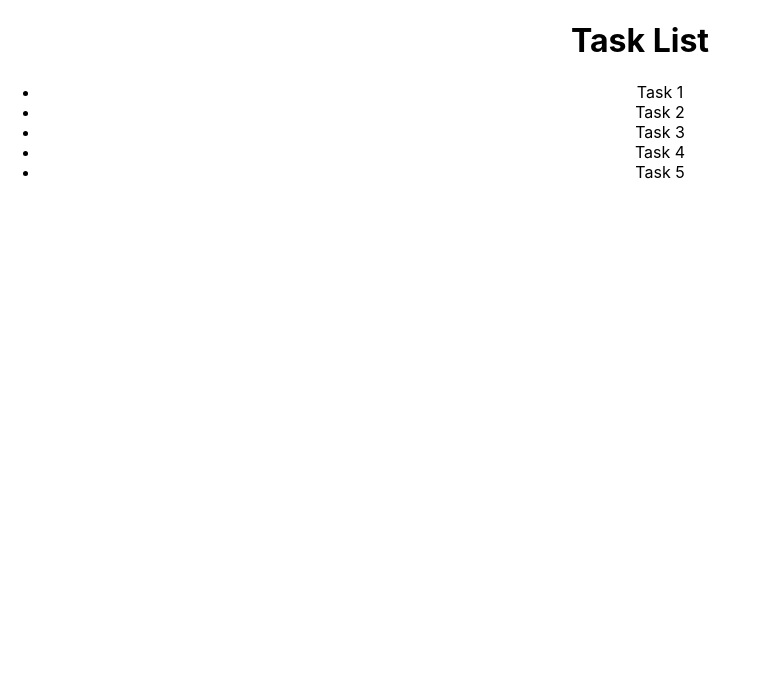
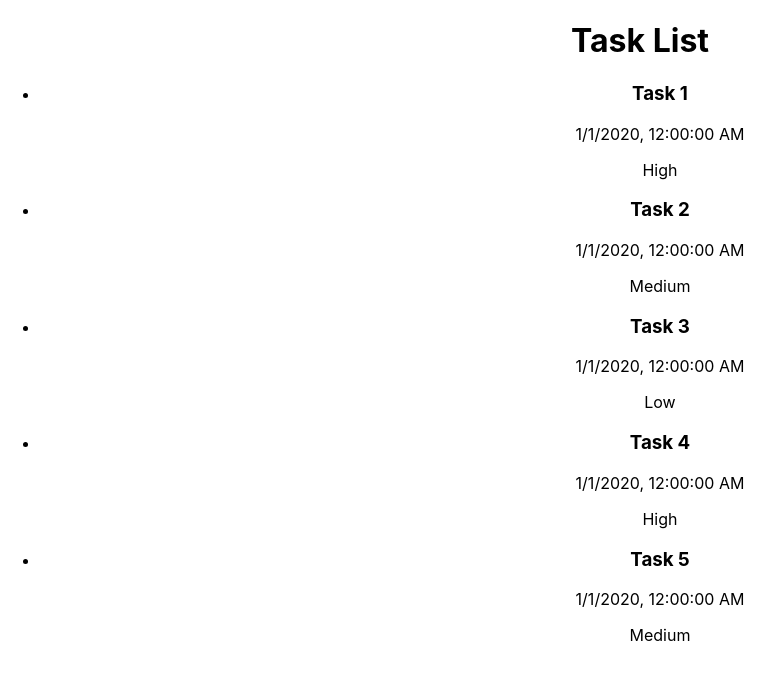
Before and after one commit to kensanangelo/task-list-demo, a React (Create React App) app: page / in a window 1280 px wide. Shown: the top 680 px of the page, without its empty margins (0-783 px from the left). Built offline with nearby package versions, Linux system fonts and the light colour scheme.

Commit message:
Creates SingleTask component and uses it in TaskList

```diff
--- /dev/null
+++ b/src/common/SingleTask/SingleTask.tsx
@@ -0,0 +1,17 @@
+import { Task } from '../../types/Task';
+
+interface Props {
+	task: Task;
+}
+
+const SingleTask = ({ task }: Props) => {
+	return (
+		<div>
+			<h3>{task.name}</h3>
+			<p>{new Date(task.due).toLocaleString('en-us')}</p>
+			<p>{task.priority}</p>
+		</div>
+	);
+};
+
+export default SingleTask;
--- a/src/contexts/TaskContext.tsx
+++ b/src/contexts/TaskContext.tsx
@@ -25,8 +25,9 @@ export const TasksProvider = ({ children }: ProviderProps) => {
 	const [isLoadingTasks, setIsLoadingTasks] = useState<boolean>(false);
 
 	const fetchTasks = async () => {
+		await setIsLoadingTasks(true);
+
 		try {
-			setIsLoadingTasks(true);
 			const newTasks = await ApiService.getTasks();
 			setTasks(newTasks);
 		} catch (error) {
--- a/src/pages/TaskList.tsx
+++ b/src/pages/TaskList.tsx
@@ -1,6 +1,5 @@
-import { useEffect } from 'react';
 import { useTasksContext } from '../contexts/TaskContext';
-
+import SingleTask from '../common/SingleTask/SingleTask';
 const TaskList = () => {
 	const { tasks, isLoadingTasks } = useTasksContext();
 
@@ -11,7 +10,11 @@ const TaskList = () => {
 				{isLoadingTasks ? (
 					<p>Loading tasks...</p>
 				) : (
-					tasks.map((task) => <li key={task.id}>{task.name}</li>)
+					tasks.map((task) => (
+						<li key={task.id}>
+							<SingleTask task={task} />
+						</li>
+					))
 				)}
 			</ul>
 		</main>
```
